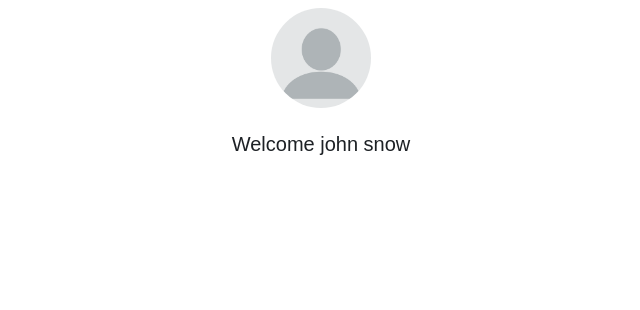
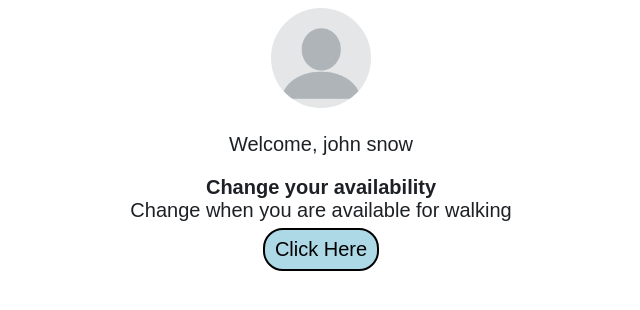
Before and after one commit to Willco9455/dogWalker, a Flask app: page /home in a window 1280 px wide. Shown: the top 310 px of the page, without its empty margins (319-959 px from the left). Run offline with Flask 2, Linux system fonts and the light colour scheme; the visitor is signed in with stand-in values (Sample User, id 1); data comes from the database, SQL or seed files in the repository.

Commit message:
lesson 8 V3

```diff
--- a/app.py
+++ b/app.py
@@ -75,6 +75,10 @@ def home():
     usrObj = user(session['usrId'])
     return render_template('home.html', usrObj=usrObj)
 
+@app.route('/availability')
+def availability():
+    return render_template('availability.html')
+
 
 
 if __name__ == '__main__':  ## This makes sure the app runs when the python file is ran
--- a/database.py
+++ b/database.py
@@ -113,7 +113,6 @@ class user:
     lName = ""
     def __init__(self, usrId):
         details = (db.search('usrId', usrId))[0]
-        print(details)
         self.usrId = details[0]
         self.email = details[1]
         self.pas = details[2]
--- /dev/null
+++ b/static/css/home.css
@@ -0,0 +1,11 @@
+a{
+    font-size: 20px;
+    border: 2px solid black;
+    border-radius: 20px;
+    background-color: lightblue ;
+    padding: 8px 10px;
+    display: inline-block;
+    margin-top: 6px;
+    text-decoration: none;
+    color: black;
+}
--- a/templates/home.html
+++ b/templates/home.html
@@ -4,9 +4,18 @@
     <title>Dog Walker</title>
      <!-- add style  to the site -->
     <link rel="stylesheet" href="{{ url_for('static', filename='css/main.css') }}">
+    <link rel="stylesheet" href="{{ url_for('static', filename='css/home.css') }}">
 </head>
 
 <body>
     <img src="{{ url_for('static', filename='profilePic.png') }}">
-    <p>Welcome {{ usrObj.fName }} {{ usrObj.lName }}</p>
+    <p>Welcome, {{ usrObj.fName }} {{ usrObj.lName }}</p>
+    <div>
+
+        <p>
+            <span style="font-weight: bold;">Change your availability</span><br>
+            Change when you are available for walking <br>
+            <a href="availability">Click Here</a>
+        </p>
+    </div>
 </body>
```
Also changed, not shown: templates/availability.html (added, +10 -0 lines).
